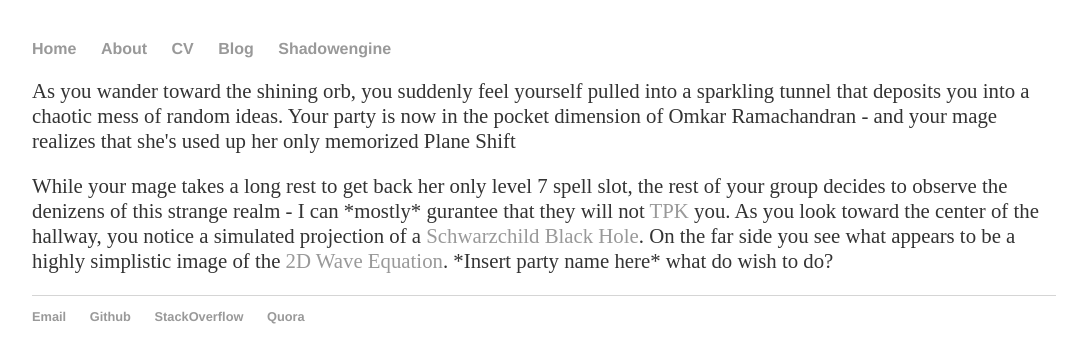
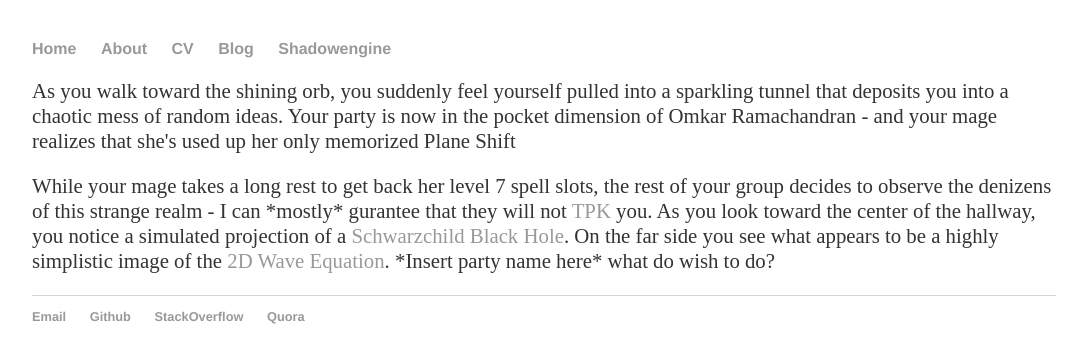
Before and after one commit to ShadowWarden/shadowwarden.github.io, a Jekyll site: the page built from index.html, in a window 1280 px wide. Shown: the top 363 px of the page, without its empty margins (96-1178 px from the left). Built offline with Jekyll 4.4.1, drawn with Linux system fonts in a browser that asks for light colours.

Commit message:
Minor grammar corrections

```diff
--- a/index.html
+++ b/index.html
@@ -3,9 +3,9 @@ layout: default
 title: ShadowWarden
 ---
 <div class="blurb">
-	<p>As you wander toward the shining orb, you suddenly  feel yourself pulled into a sparkling tunnel that deposits you into a chaotic mess of random ideas. Your party is now in the pocket dimension of Omkar Ramachandran - and your mage realizes that she's used up her only memorized Plane Shift</p>
+	<p>As you walk toward the shining orb, you suddenly feel yourself pulled into a sparkling tunnel that deposits you into a chaotic mess of random ideas. Your party is now in the pocket dimension of Omkar Ramachandran - and your mage realizes that she's used up her only memorized Plane Shift</p>
 	<p>
-	While your mage takes a long rest to get back her only level 7 spell slot, the rest of your group decides to observe the denizens of this strange realm - I can *mostly* gurantee that they will not <a href=https://en.wikipedia.org/wiki/Role-playing_game_terms#T>TPK</a> you.
+	While your mage takes a long rest to get back her level 7 spell slots, the rest of your group decides to observe the denizens of this strange realm - I can *mostly* gurantee that they will not <a href=https://en.wikipedia.org/wiki/Role-playing_game_terms#T>TPK</a> you.
 	As you look toward the center of the hallway, you notice a simulated projection of a <a href=https://shadowwarden.github.io/GRPathTracer/>Schwarzchild Black Hole</a>. On the far side you see what appears to be a highly simplistic image of the <a href=https://github.com/ShadowWarden/wavesim>2D Wave Equation</a>. *Insert party name here* what do wish to do?
 	</p>
 </div><!-- /.blurb -->
```
